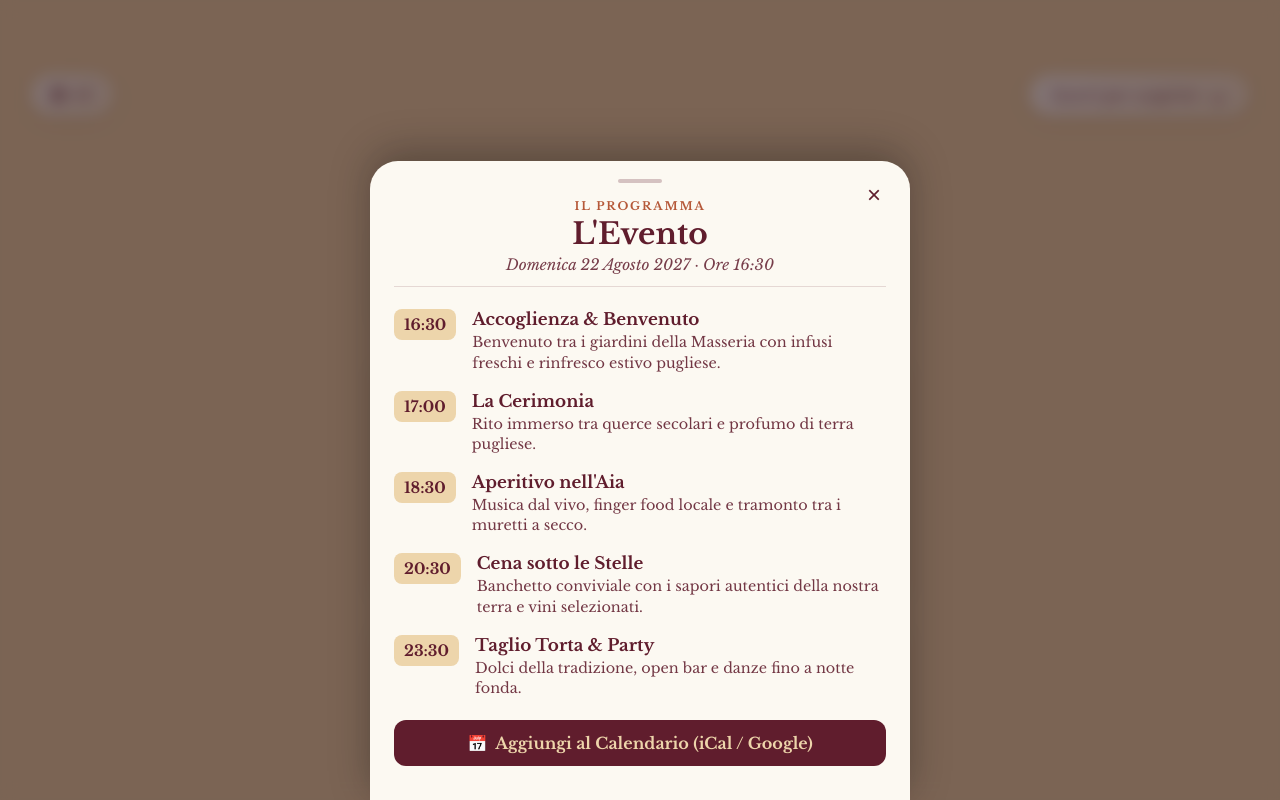
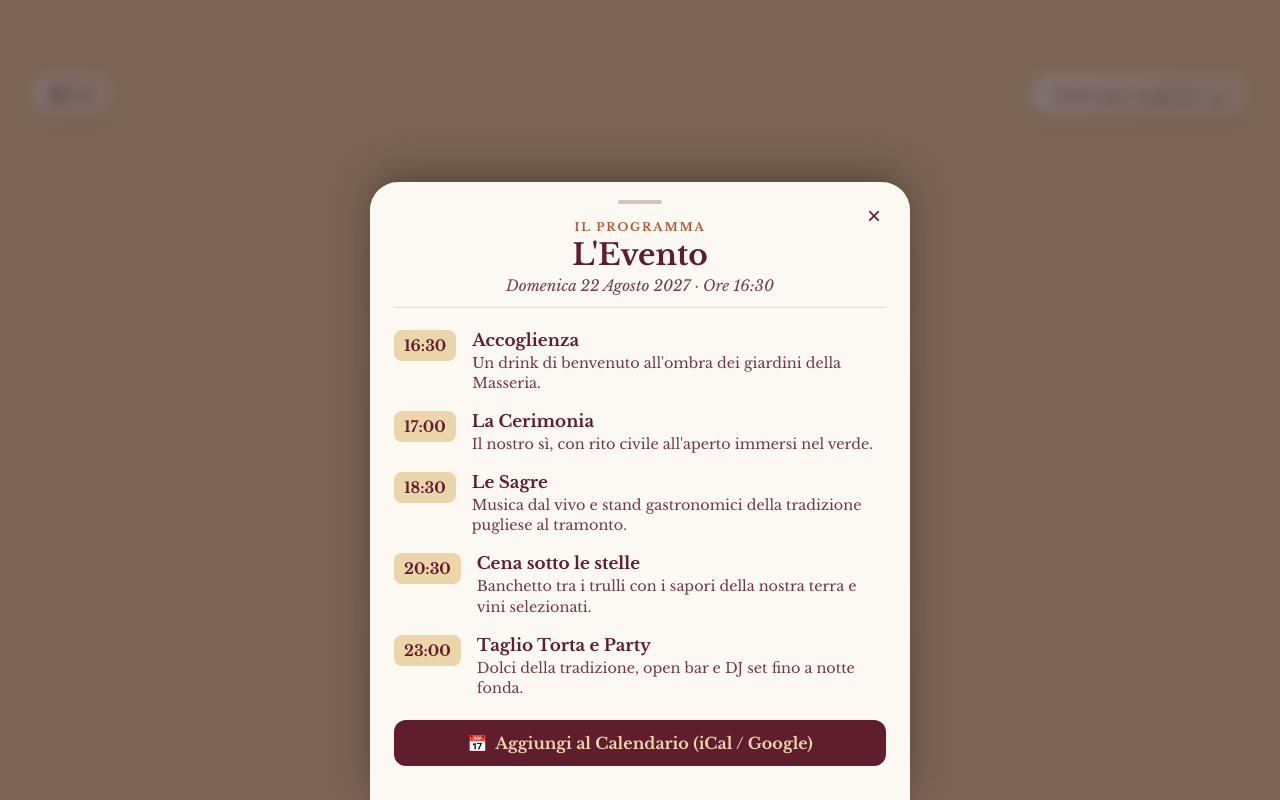
Before and after one commit to qu1sp/antonella-e-pasquale, a plain HTML site: page index.html in a window 1280 px wide. Both pictures are taken after a click on the button "L'Evento". Shown: the part 656-1456 px from the top of the page. Drawn offline with nearby package versions, Linux system fonts and the light colour scheme; a web font is replaced by a local one.

Commit message:
Aggiorna testi e orari della timeline L'Evento

```diff
--- a/index.html
+++ b/index.html
@@ -38,7 +38,7 @@
   <script src="https://unpkg.com/leaflet@1.9.4/dist/leaflet.js"></script>
 
   <!-- Foglio di Stile v15 (Hero Pulita, Conto alla Rovescia nella 2a Schermata & Bilingue) -->
-  <link rel="stylesheet" href="style.css?v=15.11">
+  <link rel="stylesheet" href="style.css?v=15.12">
 </head>
 <body>
 
@@ -291,36 +291,36 @@
         <div class="timeline-step">
           <div class="time-badge">16:30</div>
           <div class="timeline-desc">
-            <h3 class="step-title" data-i18n="evento_t1_title">Accoglienza &amp; Benvenuto</h3>
-            <p class="step-text" data-i18n="evento_t1_desc">Benvenuto tra i giardini della Masseria con infusi freschi e rinfresco estivo pugliese.</p>
+            <h3 class="step-title" data-i18n="evento_t1_title">Accoglienza</h3>
+            <p class="step-text" data-i18n="evento_t1_desc">Un drink di benvenuto all'ombra dei giardini della Masseria.</p>
           </div>
         </div>
         <div class="timeline-step">
           <div class="time-badge">17:00</div>
           <div class="timeline-desc">
             <h3 class="step-title" data-i18n="evento_t2_title">La Cerimonia</h3>
-            <p class="step-text" data-i18n="evento_t2_desc">Rito immerso tra querce secolari e profumo di terra pugliese.</p>
+            <p class="step-text" data-i18n="evento_t2_desc">Il nostro sì, con rito civile all'aperto immersi nel verde.</p>
           </div>
         </div>
         <div class="timeline-step">
           <div class="time-badge">18:30</div>
           <div class="timeline-desc">
-            <h3 class="step-title" data-i18n="evento_t3_title">Aperitivo nell'Aia</h3>
-            <p class="step-text" data-i18n="evento_t3_desc">Musica dal vivo, finger food locale e tramonto tra i muretti a secco.</p>
+            <h3 class="step-title" data-i18n="evento_t3_title">Le Sagre</h3>
+            <p class="step-text" data-i18n="evento_t3_desc">Musica dal vivo e stand gastronomici della tradizione pugliese al tramonto.</p>
           </div>
         </div>
         <div class="timeline-step">
           <div class="time-badge">20:30</div>
           <div class="timeline-desc">
-            <h3 class="step-title" data-i18n="evento_t4_title">Cena sotto le Stelle</h3>
-            <p class="step-text" data-i18n="evento_t4_desc">Banchetto conviviale con sapori autentici della nostra terra e vini selezionati.</p>
+            <h3 class="step-title" data-i18n="evento_t4_title">Cena sotto le stelle</h3>
+            <p class="step-text" data-i18n="evento_t4_desc">Banchetto tra i trulli con i sapori della nostra terra e vini selezionati.</p>
           </div>
         </div>
         <div class="timeline-step">
-          <div class="time-badge">23:30</div>
+          <div class="time-badge">23:00</div>
           <div class="timeline-desc">
-            <h3 class="step-title" data-i18n="evento_t5_title">Taglio Torta &amp; Party</h3>
-            <p class="step-text" data-i18n="evento_t5_desc">Dolci della tradizione, open bar e danze fino a notte fonda.</p>
+            <h3 class="step-title" data-i18n="evento_t5_title">Taglio Torta e Party</h3>
+            <p class="step-text" data-i18n="evento_t5_desc">Dolci della tradizione, open bar e DJ set fino a notte fonda.</p>
           </div>
         </div>
       </div>
@@ -559,6 +559,6 @@
   </template>
 
   <!-- Script Funzionale Versione 15 (Bilingue IT/EN, Countdown nell'Action Section, Modali, RSVP) -->
-  <script src="script.js?v=15.11"></script>
+  <script src="script.js?v=15.12"></script>
 </body>
 </html>
--- a/script.js
+++ b/script.js
@@ -39,16 +39,16 @@ document.addEventListener('DOMContentLoaded', () => {
       evento_kicker: 'Il Programma',
       evento_title: "L'Evento",
       evento_subtitle: 'Domenica 22 Agosto 2027 · Ore 16:30',
-      evento_t1_title: 'Accoglienza & Benvenuto',
-      evento_t1_desc: 'Benvenuto tra i giardini della Masseria con infusi freschi e rinfresco estivo pugliese.',
+      evento_t1_title: 'Accoglienza',
+      evento_t1_desc: "Un drink di benvenuto all'ombra dei giardini della Masseria.",
       evento_t2_title: 'La Cerimonia',
-      evento_t2_desc: 'Rito immerso tra querce secolari e profumo di terra pugliese.',
-      evento_t3_title: "Aperitivo nell'Aia",
-      evento_t3_desc: 'Musica dal vivo, finger food locale e tramonto tra i muretti a secco.',
-      evento_t4_title: 'Cena sotto le Stelle',
-      evento_t4_desc: 'Banchetto conviviale con i sapori autentici della nostra terra e vini selezionati.',
-      evento_t5_title: 'Taglio Torta & Party',
-      evento_t5_desc: 'Dolci della tradizione, open bar e danze fino a notte fonda.',
+      evento_t2_desc: "Il nostro sì, con rito civile all'aperto immersi nel verde.",
+      evento_t3_title: 'Le Sagre',
+      evento_t3_desc: 'Musica dal vivo e stand gastronomici della tradizione pugliese al tramonto.',
+      evento_t4_title: 'Cena sotto le stelle',
+      evento_t4_desc: 'Banchetto tra i trulli con i sapori della nostra terra e vini selezionati.',
+      evento_t5_title: 'Taglio Torta e Party',
+      evento_t5_desc: 'Dolci della tradizione, open bar e DJ set fino a notte fonda.',
       evento_btn_cal: 'Aggiungi al Calendario (iCal / Google)',
 
       // Modal: Il Luogo
@@ -157,16 +157,16 @@ document.addEventListener('DOMContentLoaded', () => {
       evento_kicker: 'The Schedule',
       evento_title: 'The Event',
       evento_subtitle: 'Sunday, August 22, 2027 · 4:30 PM',
-      evento_t1_title: 'Welcome & Refreshments',
-      evento_t1_desc: 'Welcome in the Masseria gardens with refreshing infusions and Apulian summer delicacies.',
+      evento_t1_title: 'Welcome',
+      evento_t1_desc: 'A welcome drink in the shade of the Masseria gardens.',
       evento_t2_title: 'The Ceremony',
-      evento_t2_desc: 'The ceremony nestled among ancient olive trees, oak woods, and the scent of Apulia.',
-      evento_t3_title: 'Aperitif in the Courtyard',
-      evento_t3_desc: 'Live music, local artisanal tastings, and sunset over the dry-stone walls.',
+      evento_t2_desc: 'Our "I do", with an outdoor civil ceremony surrounded by greenery.',
+      evento_t3_title: 'The "Sagre" Food Feast',
+      evento_t3_desc: 'Live music and traditional Apulian culinary stands at sunset.',
       evento_t4_title: 'Dinner Under the Stars',
-      evento_t4_desc: 'A convivial feast featuring authentic flavors of our land and selected wines.',
+      evento_t4_desc: 'A feast among the trulli featuring authentic flavors of our land and selected wines.',
       evento_t5_title: 'Cake Cutting & Party',
-      evento_t5_desc: 'Traditional sweets, open bar, and dancing late into the night.',
+      evento_t5_desc: 'Traditional sweets, open bar, and DJ set late into the night.',
       evento_btn_cal: 'Add to Calendar (iCal / Google)',
 
       // Modal: The Venue
```
Also changed, not shown: index_v15.html (+12 -12 lines), script_v15.js (+16 -16 lines), v15/index.html (+12 -12 lines), v15/index_v15.html (+12 -12 lines), v15/script.js (+16 -16 lines), v15/script_v15.js (+16 -16 lines).
